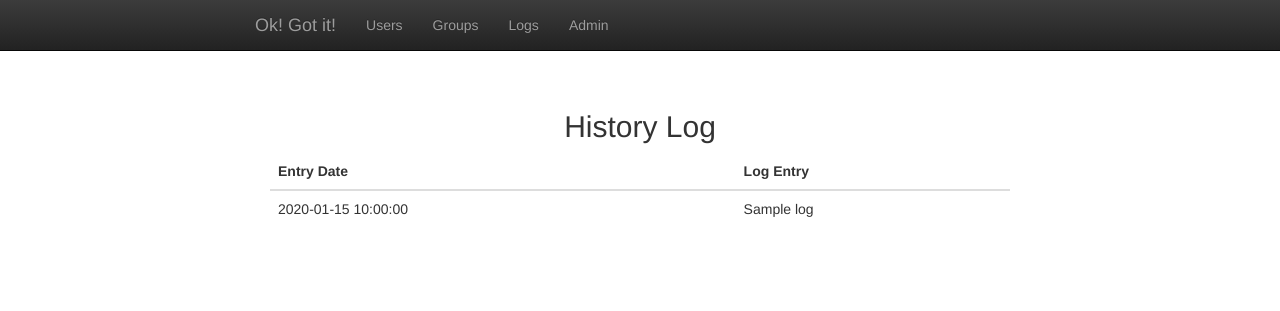
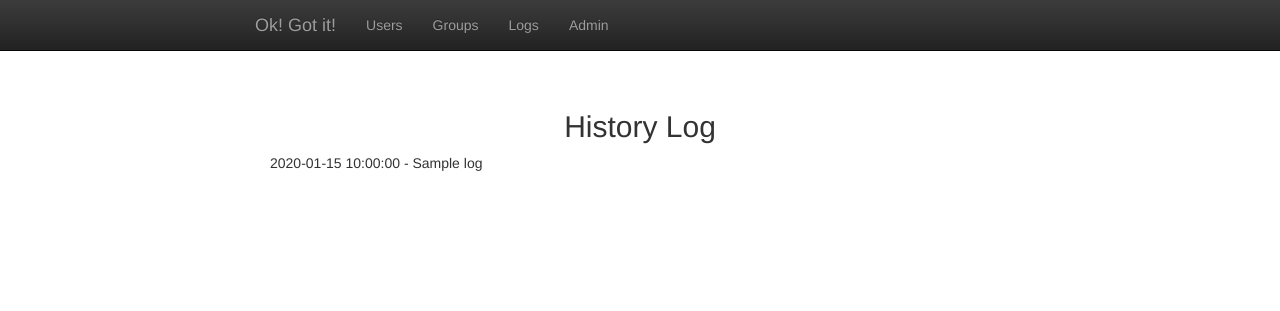
Before and after one commit to seekwill/okgotit, a Python web app: template templates/log.html in a window 1280 px wide. Shown: the top 311 px of the page. Run offline with Jinja, Linux system fonts and the light colour scheme; the template is opened without the code that fills it: most values are stand-ins (such as "Sample title", 1, 10 or a date in 2020); some libraries are stand-ins or nearby versions.

```diff
--- a/templates/log.html
+++ b/templates/log.html
@@ -3,18 +3,11 @@
     <div class="container">
       <div class="starter-template">
         <h2 style="text-align: center">History Log</h2>
-
-        <table class="table">
-          <thead>
-            <tr><th>Entry Date</th><th>Log Entry</th></tr>
-          </thead>
-          <tbody>
-        {% for entry in entries %}
-            <tr><td>{{ entry.date }}</td><td>{{ entry.log }}</td></tr>
-        {% endfor %}
-          </tbody>
-        </table>
-
+        <ul class="list-unstyled">
+          {% for entry in entries %}
+          <li>{{ entry.date }} - {{ entry.log }}</li>
+          {% endfor %}
+        </ul>
       </div>
     </div><!-- /.container -->
 {% endblock %}
```
